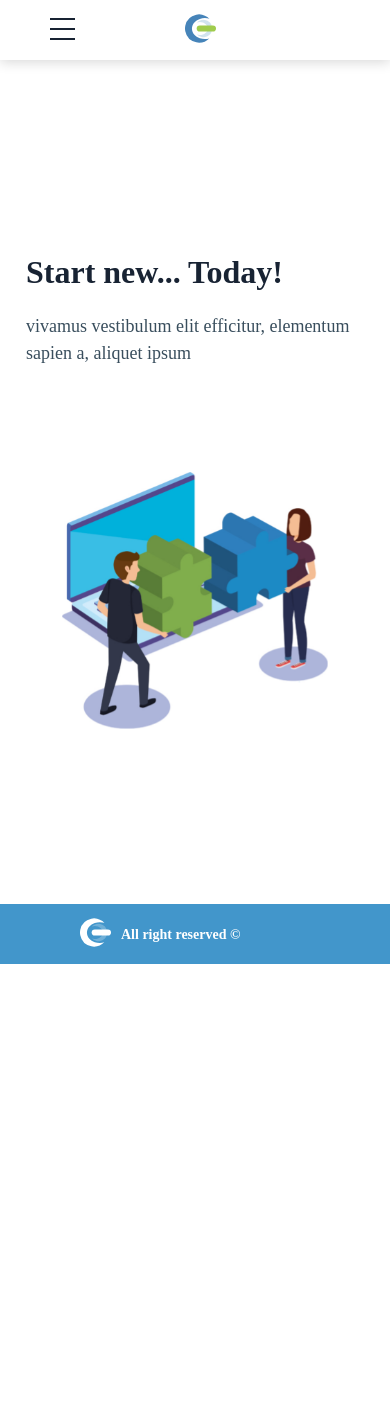
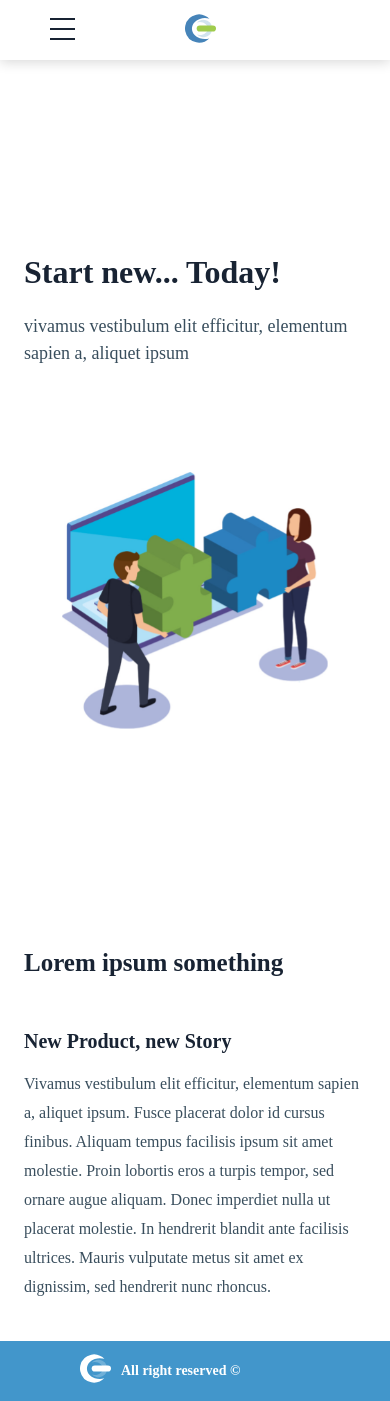
Before and after one commit to benoitthefirst/ik-challange, a React (Create React App) app: page / in a window 390 px wide. Before the commit the page ends 964 px from the top, so only its background shows below. Built offline with nearby package versions, Linux system fonts and the light colour scheme.

Commit message:
finished about section

```diff
--- a/src/Pages/homePage.js
+++ b/src/Pages/homePage.js
@@ -1,10 +1,12 @@
 import React from "react";
+import About from "../components/about";
 import Hero from "../components/hero";
 
 export default function HomePage() {
   return (
     <div>
       <Hero />
+      <About/>
     </div>
   );
 }
--- a/src/assets/sass/style.scss
+++ b/src/assets/sass/style.scss
@@ -14,4 +14,5 @@ body {
 //custom Scss
 @import "theme/header";
 @import "theme/hero";
+@import "theme/about";
 @import "theme/footer";
--- /dev/null
+++ b/src/assets/sass/theme/_about.scss
@@ -0,0 +1,53 @@
+.about {
+  justify-content: center;
+  padding: 40px 90px 217px 90px;
+  h2 {
+    color: $text-color;
+    text-align: center;
+    font: normal normal 600 46px/57px Montserrat;
+  }
+  div {
+    justify-content: center;
+    align-items: center;
+    gap: 87px;
+    h1 {
+      color: $text-color;
+      text-align: left;
+      font: normal normal bold 20px/24px Montserrat;
+    }
+    p {
+      text-align: left;
+      font: normal normal normal 18px/33px Montserrat;
+      letter-spacing: 0px;
+      color: $text-color2;
+      word-wrap: break-word;
+    }
+    .logo {
+      display: flex;
+      justify-content: start;
+      img {
+        width: 236px;
+        height: 370px;
+      }
+    }
+  }
+}
+
+@media (max-width: 600px) {
+  .about {
+    padding: 24px !important;
+    h2 {
+      text-align: left;
+      font: normal normal bold 25px Montserrat;
+    }
+    div {
+      margin-top: 18px;
+      .logo {
+        display: none;
+      }
+      p {
+        font: normal normal normal 16px/29px Montserrat;
+      }
+    }
+  }
+}
--- a/src/assets/sass/theme/_hero.scss
+++ b/src/assets/sass/theme/_hero.scss
@@ -34,7 +34,7 @@
 
 @media (max-width: 600px) {
   .hero {
-    padding: 26px !important;
+    padding: 24px !important;
     div {
       gap: 87px !important;
       .text {
--- /dev/null
+++ b/src/components/about.js
@@ -0,0 +1,26 @@
+import React from 'react';
+import logo from "../assets/images/56217.png";
+
+export default function About() {
+  return (
+    <div className="about">
+      <h2>Lorem ipsum something</h2>
+      <div className="row">
+        <div className="logo col-sm-12 col-md-none col-lg-4">
+          <img src={logo} />
+        </div>
+        <div className="col-sm-12  col-lg-4 text">
+          <h1>New Product, new Story</h1>
+          <p>
+            Vivamus vestibulum elit efficitur, elementum sapien a, aliquet
+            ipsum. Fusce placerat dolor id cursus finibus. Aliquam tempus
+            facilisis ipsum sit amet molestie. Proin lobortis eros a turpis
+            tempor, sed ornare augue aliquam. Donec imperdiet nulla ut placerat
+            molestie. In hendrerit blandit ante facilisis ultrices. Mauris
+            vulputate metus sit amet ex dignissim, sed hendrerit nunc rhoncus.
+          </p>
+        </div>
+      </div>
+    </div>
+  );
+}
```
